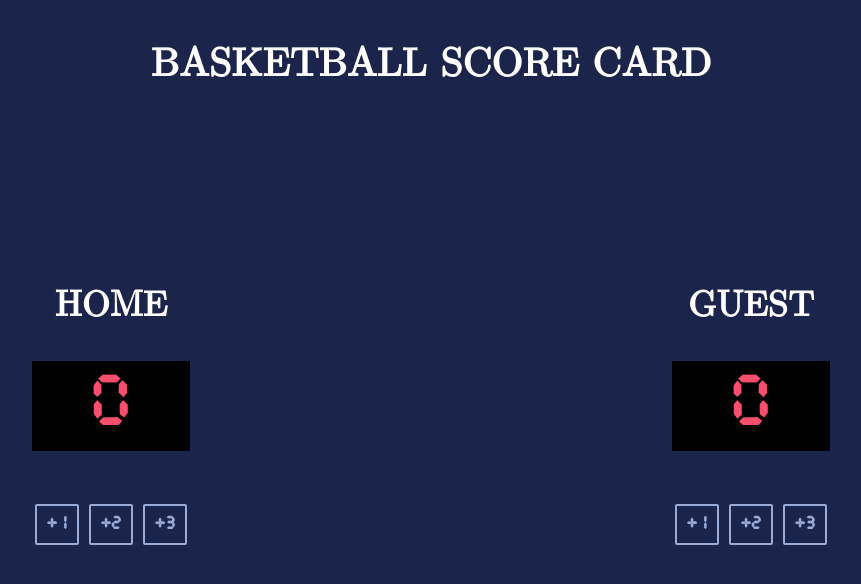
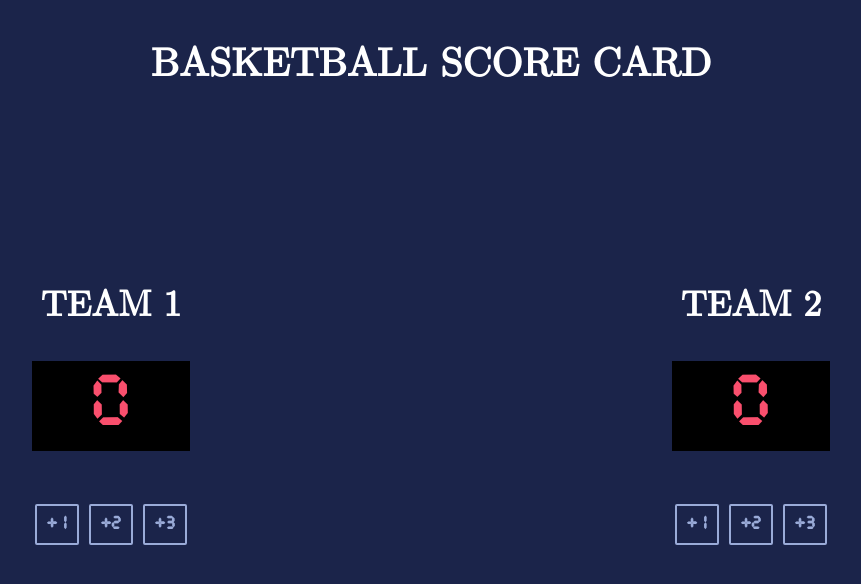
Before and after one commit to SyedRizwanKhan/GithubProjects, a plain HTML site: page Basketball-ScoreCard/index.html in a window 1280 px wide. Shown: the whole page, without its empty margins (209-1070 px from the left). Drawn offline with nearby package versions, Linux system fonts and the light colour scheme.

Commit message:
Teams Name Updated.

```diff
--- a/Basketball-ScoreCard/index.html
+++ b/Basketball-ScoreCard/index.html
@@ -12,12 +12,12 @@
         <h1>BasketBall Score Card</h1>
     <div class="main">
         <div class="col">
-            <h2>HOME</h2>
+            <h2>TEAM 1</h2>
             <p id="home-score">0</p>
             <button onclick="hincrementOne()">+1</button> <button onclick="hincrementTwo()">+2</button> <button onclick="hincrementThree()">+3</button>
         </div>
         <div class="col">
-            <h2>GUEST</h2>
+            <h2>TEAM 2</h2>
             <p id="guest-score">0</p>
             <button onclick="gincrementOne()">+1</button> <button onclick="gincrementTwo()">+2</button> <button onclick="gincrementThree()">+3</button>
         </div>
```
